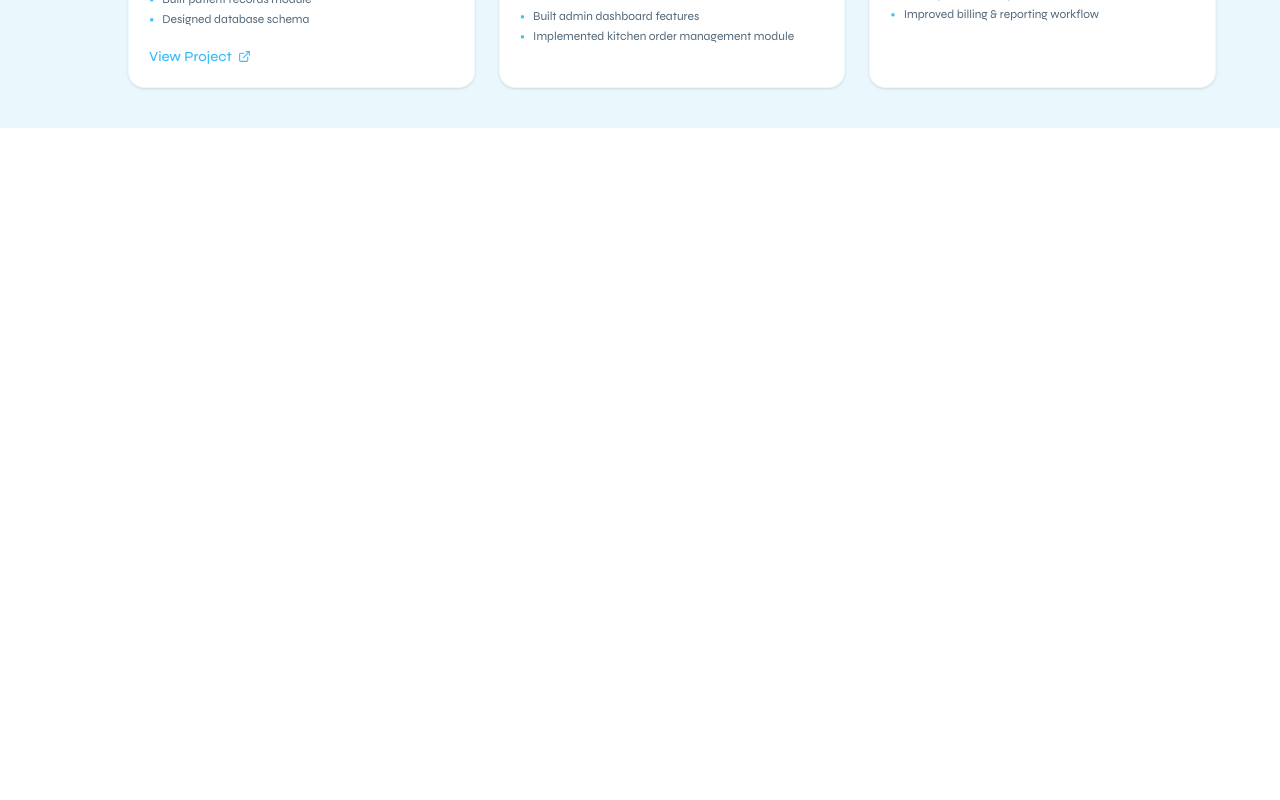
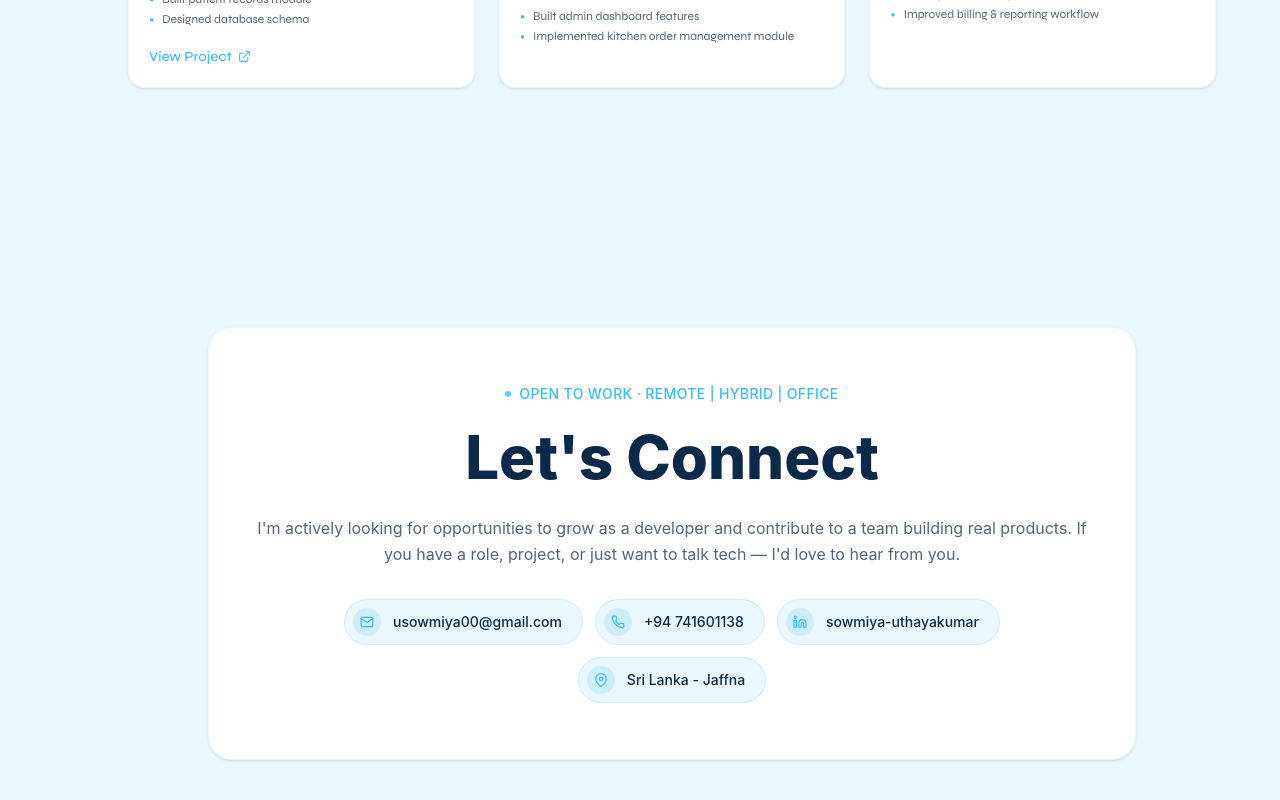
Before and after one commit to Sowmiya1301/sowmiya-portfolio, a React (Vite) app: page /projects in a window 1280 px wide. Shown: the part 3552-4352 px from the top of the page. Before the commit the page ends 3680 px from the top, so only its background shows below. Built offline with nearby package versions, Linux system fonts and the light colour scheme.

Commit message:
contact page creation

```diff
--- /dev/null
+++ b/src/components/ContactIntro.jsx
@@ -0,0 +1,78 @@
+import { FiMail, FiPhone, FiLinkedin, FiMapPin } from "react-icons/fi";
+
+const contactInfo = [
+  {
+    icon: FiMail,
+    label: "usowmiya00@gmail.com",
+    href: "mailto:usowmiya00@gmail.com",
+  },
+  { icon: FiPhone, label: "+94 741601138" },
+  {
+    icon: FiLinkedin,
+    label: "sowmiya-uthayakumar",
+    href: "https://www.linkedin.com/in/sowmiya-uthayakumar",
+    external: true,
+  },
+  { icon: FiMapPin, label: "Sri Lanka - Jaffna", href: null },
+];
+
+function ContactIntro() {
+  return (
+    <div
+      className="text-center max-w-6xl mx-20 bg-white border border-primary/10 rounded-3xl shadow-sm px-6 py-10 md:px-12 md:py-14"
+      data-aos="fade-up"
+    >
+      <p className="flex items-center justify-center gap-2 text-xs md:text-sm font-medium text-primary tracking-wide uppercase mb-4">
+        <span className="w-1.5 h-1.5 rounded-full bg-primary animate-pulse" />
+        Open to work · Remote | Hybrid | Office
+      </p>
+
+      <h1 className="text-4xl sm:text-5xl md:text-6xl font-extrabold text-primary-dark leading-tight">
+        Let's Connect
+      </h1>
+
+      <p className="mt-5 text-sm md:text-base text-body leading-relaxed">
+        I'm actively looking for opportunities to grow as a developer and
+        contribute to a team building real products. If you have a role,
+        project, or just want to talk tech — I'd love to hear from you.
+      </p>
+
+      <div className="flex flex-wrap justify-center gap-3 mt-8">
+        {contactInfo.map((item) => {
+          const Icon = item.icon;
+          const content = (
+            <>
+              <span className="flex items-center justify-center w-7 h-7 rounded-full bg-primary/15 text-primary">
+                <Icon size={14} />
+              </span>
+              <span className="text-sm font-medium text-primary-dark">
+                {item.label}
+              </span>
+            </>
+          );
+
+          return item.href ? (
+            <a
+              key={item.label}
+              href={item.href}
+              target={item.external ? "_blank" : undefined}
+              rel={item.external ? "noopener noreferrer" : undefined}
+              className="flex items-center gap-3 bg-surface border border-primary/15 rounded-full pl-2 pr-5 py-2 hover:border-primary/40 hover:shadow-sm transition-all"
+            >
+              {content}
+            </a>
+          ) : (
+            <div
+              key={item.label}
+              className="flex items-center gap-3 bg-surface border border-primary/15 rounded-full pl-2 pr-5 py-2"
+            >
+              {content}
+            </div>
+          );
+        })}
+      </div>
+    </div>
+  );
+}
+
+export default ContactIntro;
--- a/src/components/SideNav.jsx
+++ b/src/components/SideNav.jsx
@@ -44,21 +44,15 @@ function SideNav() {
 
     const observer = new IntersectionObserver(
       (entries) => {
-        const visibleSections = entries.filter((entry) => entry.isIntersecting);
-
-        if (visibleSections.length > 0) {
-          const currentSection = visibleSections.reduce((prev, current) => {
-            return current.intersectionRatio > prev.intersectionRatio
-              ? current
-              : prev;
-          });
-
-          setActiveLink(currentSection.target.id);
-        }
+        entries.forEach((entry) => {
+          if (entry.isIntersecting) {
+            setActiveLink(entry.target.id);
+          }
+        });
       },
       {
-        threshold: [0.2, 0.4, 0.6, 0.8],
-        rootMargin: "-20% 0px -50% 0px",
+        threshold: 0,
+        rootMargin: "-45% 0px -45% 0px",
       },
     );
 
--- a/src/pages/Home.jsx
+++ b/src/pages/Home.jsx
@@ -3,6 +3,7 @@ import Hero from "../components/Hero";
 import About from "./About";
 import Skills from "./Skills";
 import Projects from "./Projects";
+import Contact from "./contact";
 
 function Home() {
   return (
@@ -17,6 +18,7 @@ function Home() {
       <About />
       <Skills />
       <Projects />
+      <Contact />
     </div>
   );
 }
--- /dev/null
+++ b/src/pages/contact.jsx
@@ -0,0 +1,14 @@
+import ContactIntro from "../components/ContactIntro";
+
+function Contact() {
+  return (
+    <section
+      id="contact"
+      className="min-h-screen bg-surface flex items-center justify-center px-4 sm:px-8 md:pl-32 md:pr-16 py-16 scroll-mt-20"
+    >
+      <ContactIntro />
+    </section>
+  );
+}
+
+export default Contact;
```
